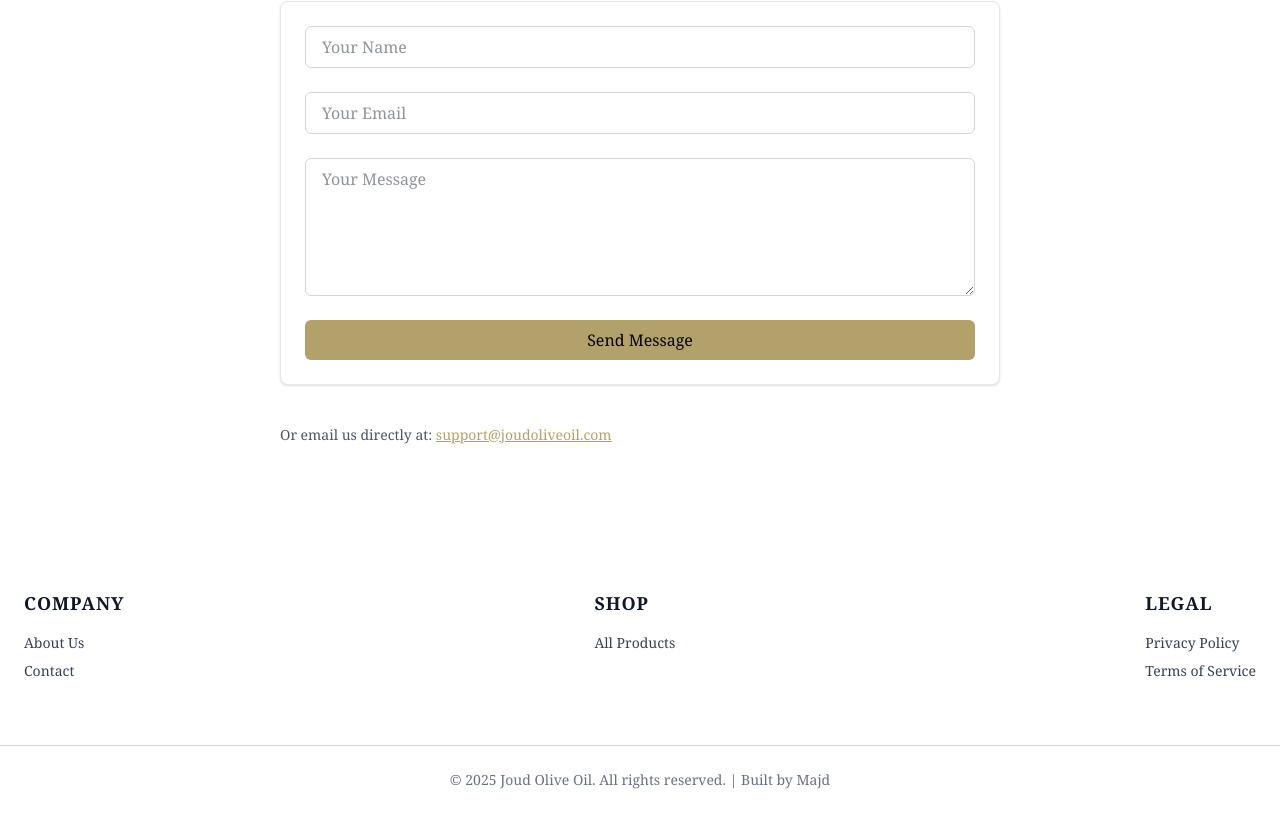
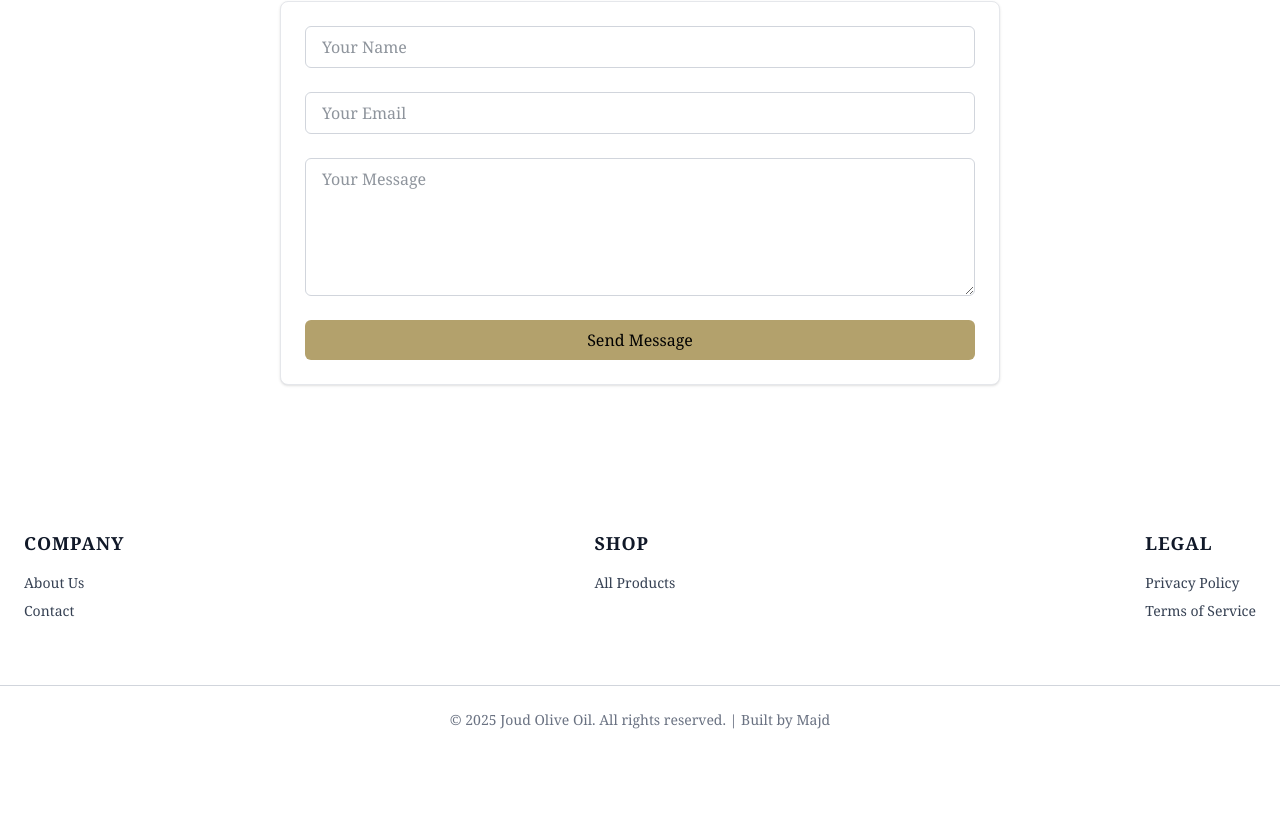
Before and after one commit to majd-farah/olive-oil-site, a Next.js app: page /contact in a window 1280 px wide. Shown: the part 715-1537 px from the top of the page. After the commit the page ends 1477 px from the top, so only its background shows below. Built offline with nearby package versions, Linux system fonts and the light colour scheme.

Commit message:
removed placeholder email link

```diff
--- a/src/app/contact/page.tsx
+++ b/src/app/contact/page.tsx
@@ -64,13 +64,6 @@ export default function ContactPage() {
             </button>
           </form>
         </div>
-
-        <div className="mt-10 text-sm text-gray-600">
-          Or email us directly at:{" "}
-          <a href="mailto:support@joudoliveoil.com" className="text-[#b3a16c] underline">
-            support@joudoliveoil.com
-          </a>
-        </div>
       </motion.section>
     </main>
   );
```
